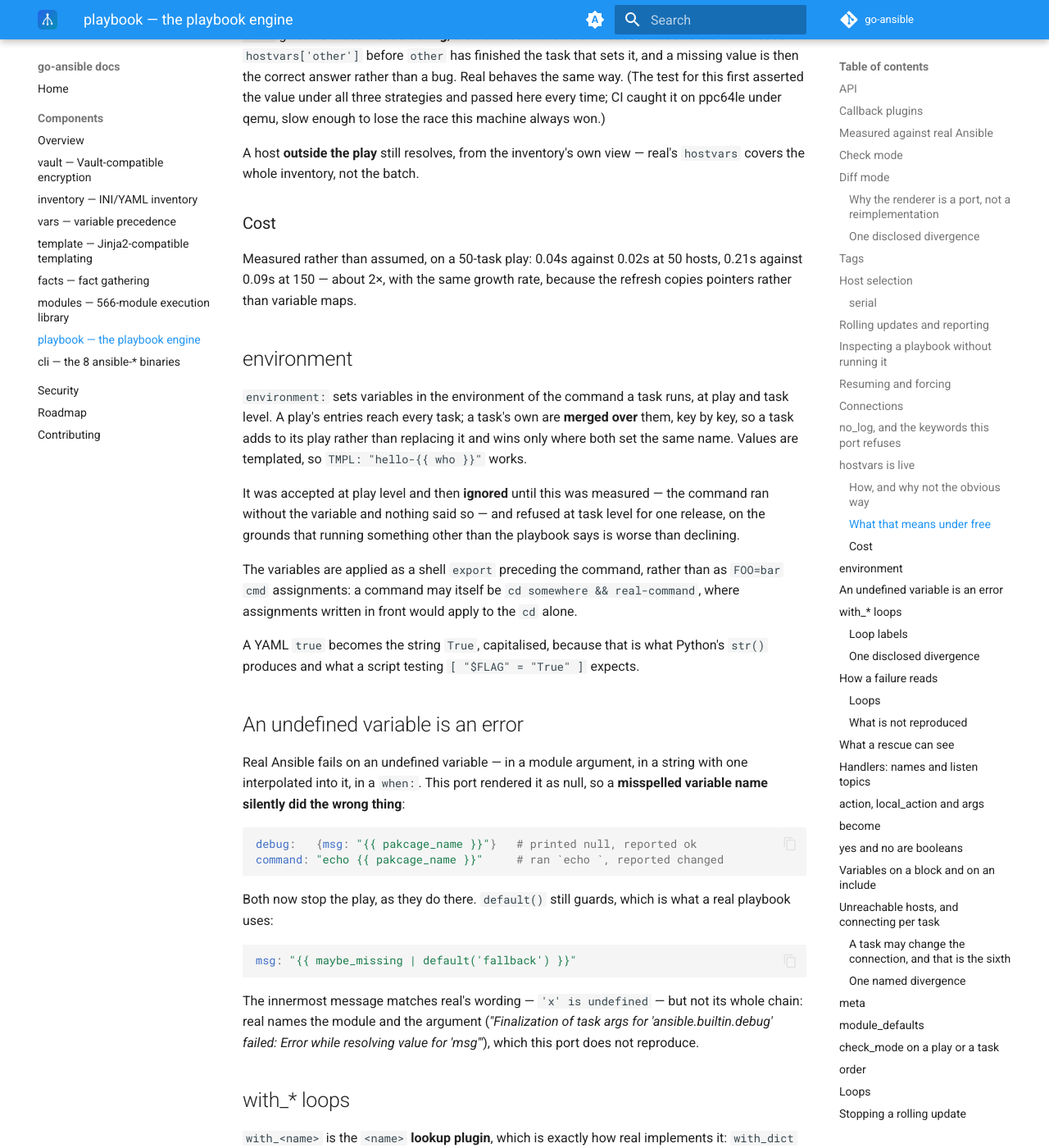
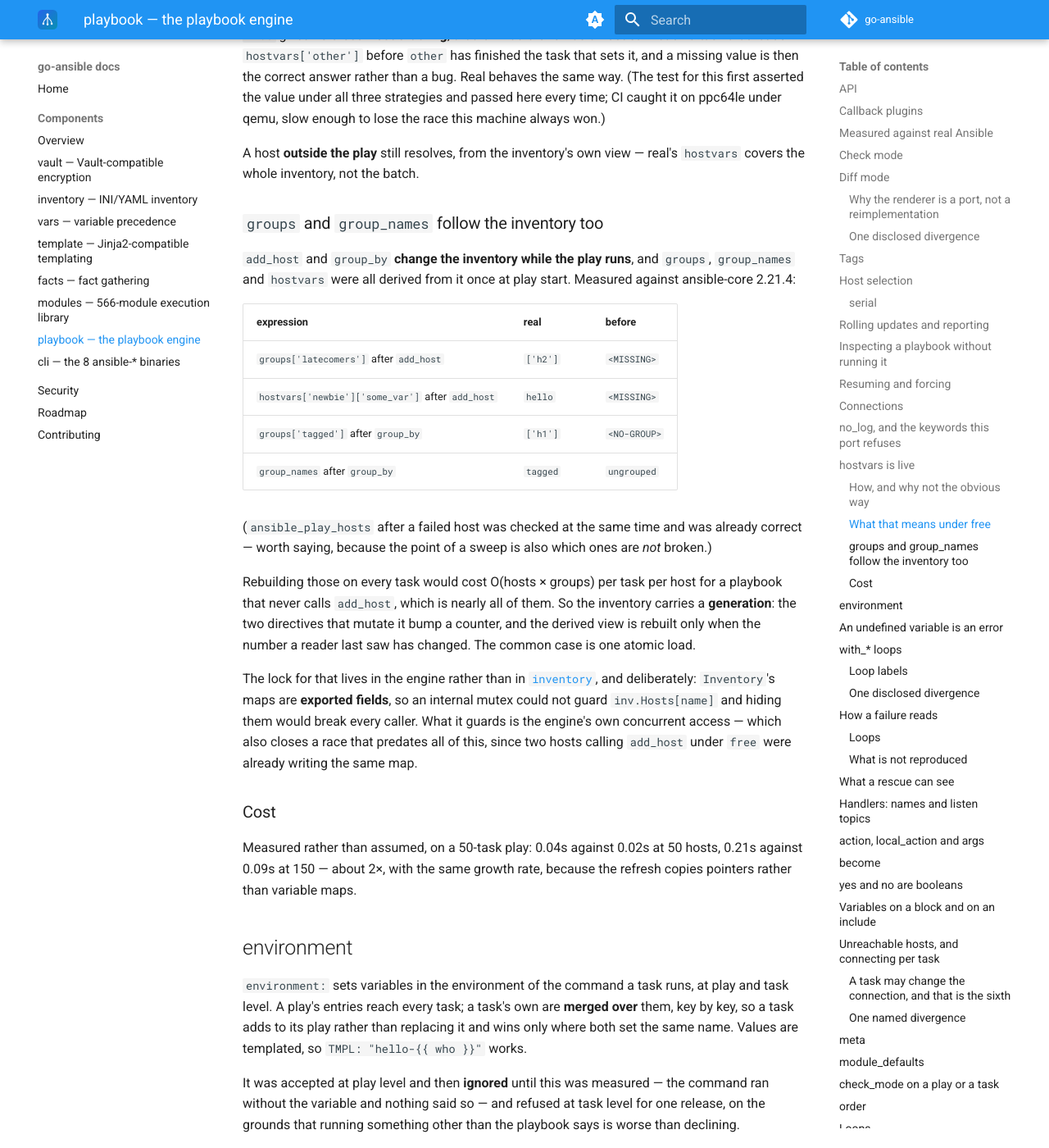
Before and after one commit to go-ansible/docs, an MkDocs documentation site: the page built from docs/components/playbook.md, in a window 1280 px wide and 1400 px high, scrolled down 13590 px. Shown: the whole window at 82% size. Built offline with MkDocs 1.6.1 and Material for MkDocs 9.7.7, drawn with Linux system fonts in a browser that asks for light colours; the version menu is left out.

Commit message:
playbook: groups and group_names follow the inventory too (#74)
The hostvars section covered one of three derived variables. add_host and
group_by change the inventory mid-play, and groups, group_names and
hostvars were all built from it once at play start.

The table gives the four measurements, and says that ansible_play_hosts
was checked at the same time and was already correct - the point of a
sweep is also which ones are NOT broken.

It records the generation counter and why it exists (rebuilding per task
would cost O(hosts x groups) for a playbook that never calls add_host),
and why the lock is in the engine rather than in go-ansible/inventory:
Inventory's maps are exported fields, so an internal mutex could not
guard inv.Hosts[name]. That also closes a race predating all of this.

Co-authored-by: Claude Opus 5 <noreply@anthropic.com>

```diff
--- a/docs/components/playbook.md
+++ b/docs/components/playbook.md
@@ -665,6 +665,37 @@ this machine always won.)
 A host **outside the play** still resolves, from the inventory's own view
 — real's `hostvars` covers the whole inventory, not the batch.
 
+### `groups` and `group_names` follow the inventory too
+
+`add_host` and `group_by` **change the inventory while the play runs**,
+and `groups`, `group_names` and `hostvars` were all derived from it once
+at play start. Measured against ansible-core 2.21.4:
+
+| expression | real | before |
+|---|---|---|
+| `groups['latecomers']` after `add_host` | `['h2']` | `<MISSING>` |
+| `hostvars['newbie']['some_var']` after `add_host` | `hello` | `<MISSING>` |
+| `groups['tagged']` after `group_by` | `['h1']` | `<NO-GROUP>` |
+| `group_names` after `group_by` | `tagged` | `ungrouped` |
+
+(`ansible_play_hosts` after a failed host was checked at the same time
+and was already correct — worth saying, because the point of a sweep is
+also which ones are *not* broken.)
+
+Rebuilding those on every task would cost O(hosts × groups) per task per
+host for a playbook that never calls `add_host`, which is nearly all of
+them. So the inventory carries a **generation**: the two directives that
+mutate it bump a counter, and the derived view is rebuilt only when the
+number a reader last saw has changed. The common case is one atomic load.
+
+The lock for that lives in the engine rather than in
+[`inventory`](inventory.md), and deliberately: `Inventory`'s maps are
+**exported fields**, so an internal mutex could not guard
+`inv.Hosts[name]` and hiding them would break every caller. What it
+guards is the engine's own concurrent access — which also closes a race
+that predates all of this, since two hosts calling `add_host` under
+`free` were already writing the same map.
+
 ### Cost
 
 Measured rather than assumed, on a 50-task play: 0.04s against 0.02s at
```
